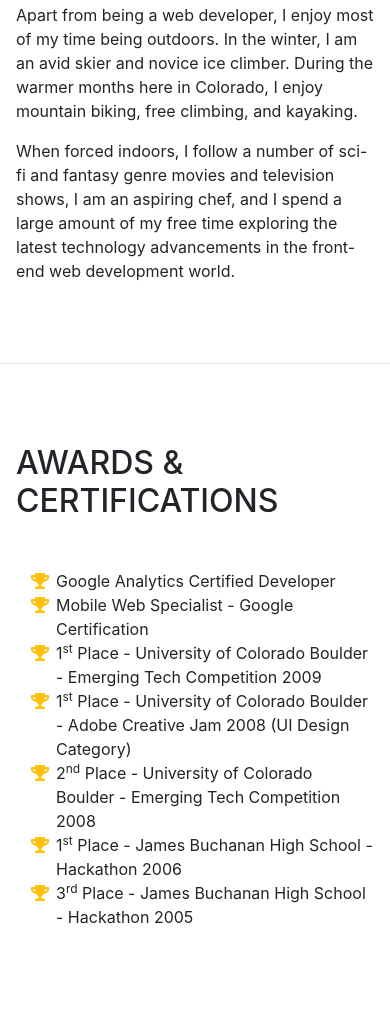
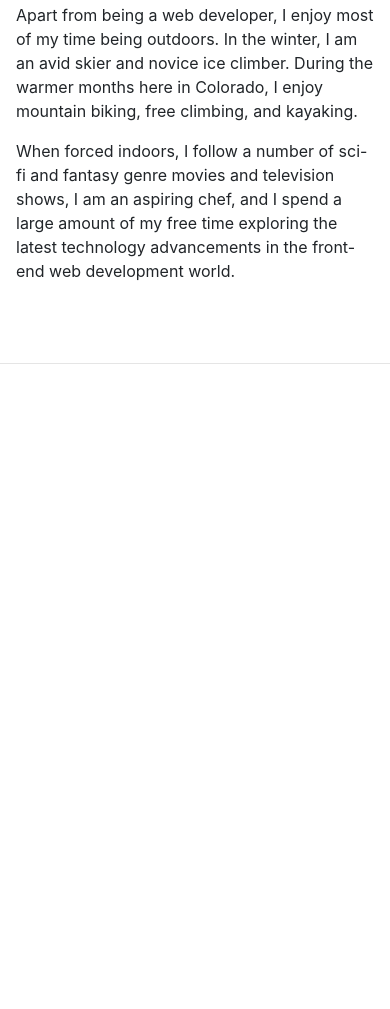
Before and after one commit to preilley1/preilley1.github.io, a website with bundled scripts: page index.html in a window 390 px wide. Shown: the part 3867-4876 px from the top of the page. After the commit the page ends 4231 px from the top, so only its background shows below. Built offline with nearby package versions, Linux system fonts and the light colour scheme; a web font is replaced by a local one.

Commit message:
remove awards

```diff
--- a/index.html
+++ b/index.html
@@ -51,9 +51,6 @@
           </li>
           <li class="nav-item">
             <a class="nav-link js-scroll-trigger" href="#interests">Interests</a>
-          </li>
-          <li class="nav-item">
-            <a class="nav-link js-scroll-trigger" href="#awards">Awards</a>
           </li>
         </ul>
       </div>
@@ -249,39 +246,6 @@
 
       <hr class="m-0">
 
-      <section class="resume-section p-3 p-lg-5 d-flex flex-column" id="awards">
-        <div class="my-auto">
-          <h2 class="mb-5">Awards &amp; Certifications</h2>
-          <ul class="fa-ul mb-0">
-            <li>
-              <i class="fa-li fa fa-trophy text-warning"></i>
-              Google Analytics Certified Developer</li>
-            <li>
-              <i class="fa-li fa fa-trophy text-warning"></i>
-              Mobile Web Specialist - Google Certification</li>
-            <li>
-              <i class="fa-li fa fa-trophy text-warning"></i>
-              1<sup>st</sup>
-              Place - University of Colorado Boulder - Emerging Tech Competition 2009</li>
-            <li>
-              <i class="fa-li fa fa-trophy text-warning"></i>
-              1<sup>st</sup>
-              Place - University of Colorado Boulder - Adobe Creative Jam 2008 (UI Design Category)</li>
-            <li>
-              <i class="fa-li fa fa-trophy text-warning"></i>
-              2<sup>nd</sup>
-              Place - University of Colorado Boulder - Emerging Tech Competition 2008</li>
-            <li>
-              <i class="fa-li fa fa-trophy text-warning"></i>
-              1<sup>st</sup>
-              Place - James Buchanan High School - Hackathon 2006</li>
-            <li>
-              <i class="fa-li fa fa-trophy text-warning"></i>
-              3<sup>rd</sup>
-              Place - James Buchanan High School - Hackathon 2005</li>
-          </ul>
-        </div>
-      </section>
 
     </div>
 
```
